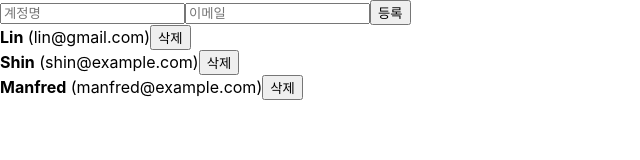
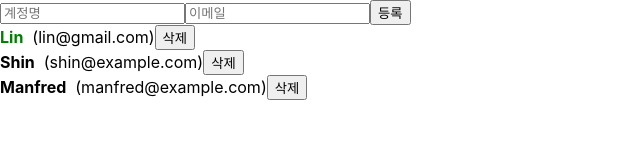
Before and after one commit to scl2589/TIL_selfstudy, a React (Create React App) app in the folder React/react-tutorial/begin-react/: page / in a window 1280 px wide. Shown: the top 160 px of the page, without its empty margins (0-640 px from the left). Built offline with nearby package versions, Linux system fonts and the light colour scheme.

Commit message:
Add React - Update element in array

```diff
--- a/React/react-tutorial/begin-react/src/App.js
+++ b/React/react-tutorial/begin-react/src/App.js
@@ -23,17 +23,20 @@ function App() {
     {
         id: 1,
         username: 'Lin',
-        email: 'lin@gmail.com'
+        email: 'lin@gmail.com',
+        active: true
     },
     {
         id: 2,
         username: 'Shin',
-        email: 'shin@example.com'
+        email: 'shin@example.com',
+        active: false
     },
     {
         id: 3,
         username: 'Manfred',
-        email: 'manfred@example.com'
+        email: 'manfred@example.com',
+        active: false
     }
   ]);
 
@@ -67,6 +70,14 @@ function App() {
     setUsers(users.filter(user => user.id !== id));
   }
 
+  const onToggle = id => {
+    setUsers(users.map(
+      user => user.id == id
+      ? { ...user, active: !user.active }
+      : user
+    ));
+  }
+
   return (
     <>
       <CreateUser
@@ -75,7 +86,7 @@ function App() {
         onChange={onChange}
         onCreate={onCreate}
       />
-      <UserList users={users} onRemove={onRemove}/>
+      <UserList users={users} onRemove={onRemove} onToggle={onToggle}/>
     </>
   );
 }
--- a/React/react-tutorial/begin-react/src/UserList.js
+++ b/React/react-tutorial/begin-react/src/UserList.js
@@ -1,6 +1,6 @@
 import React from 'react';
 
-function User({ user, onRemove }) {
+function User({ user, onRemove, onToggle }) {
     // return (
     //     <div>
     //         <b>{user.username}</b><span> ({user.email})</span>
@@ -9,10 +9,21 @@ function User({ user, onRemove }) {
     // )
 
     // 위처럼 매번 user. 으로 코드를 쓰는게 귀찮다면 미리 추출을 해주는 방법이 있다.
-    const {username, email, id} = user;
+    const {username, email, id, active} = user;
     return (
         <div>
-            <b>{username}</b><span> ({email})</span>
+            <b
+                style={{
+                    color: active ? 'green' : 'black',
+                    cursor: 'pointer'
+                }}
+                onClick={() => onToggle(id)}
+            >
+                {username}
+            </b>
+            &nbsp;
+            <span> ({email})
+            </span>
             {/* onClick에서 새로운 함수를 호출 하는 이유. 클릭했을 때 onRemove 함수를 호출 할 것이라는 것을 의미한다. */}
             <button onClick={ () => onRemove(id)}>삭제</button>
             {/* 아래 처럼 작성하면 컴포넌트가 불러와질 때 onRemove 함수가 바로 호출된다. */}
@@ -21,17 +32,18 @@ function User({ user, onRemove }) {
     )
 }
 
-function UserList({users, onRemove}) {
+function UserList({users, onRemove, onToggle}) {
     return (
         <div>
             {
                 // key가 꼭 필요하다. re-rendering 성능을 좋게 해준다.
                 users.map(
-                    (user, index) => (
+                    (user) => (
                         <User
                             user={user}
                             key={user.id}
                             onRemove={onRemove}
+                            onToggle={onToggle}
                         />
                     )
                 )
```
